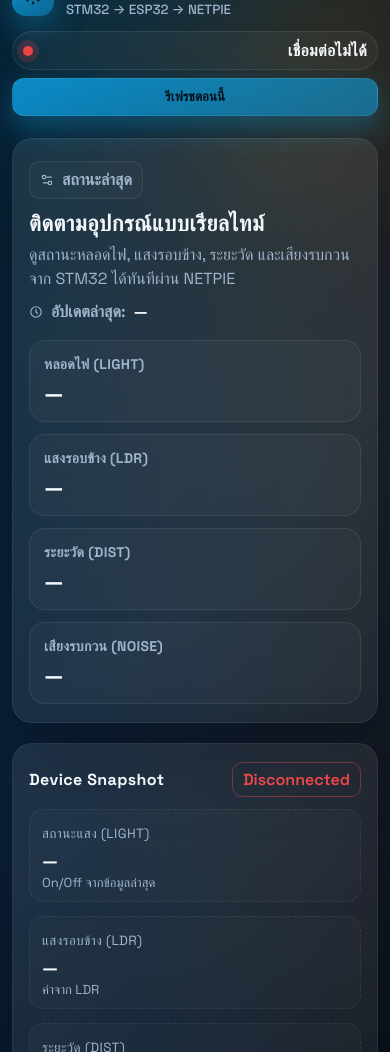
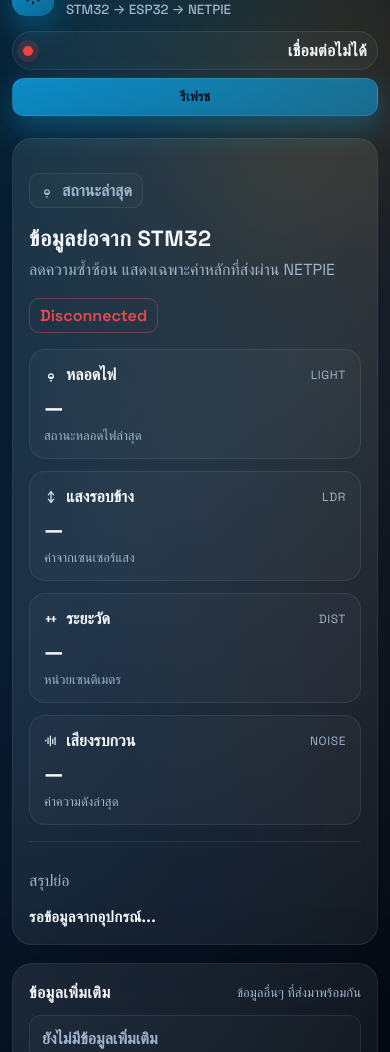
Before and after one commit to Pornmongkolnano/smart-light-backend, a website: page public/index.html in a window 390 px wide. Shown: the part 48-1100 px from the top of the page. Drawn offline with Linux system fonts and the light colour scheme; no server answers.

Commit message:
feat: refactor dashboard layout and update styles for better responsiveness

```diff
--- a/public/css/styles.css
+++ b/public/css/styles.css
@@ -144,20 +144,25 @@
   background: linear-gradient(145deg, rgba(255, 255, 255, 0.03), transparent);
   pointer-events: none;
 }
-.hero {
+.overview {
   display: grid;
-  grid-template-columns: repeat(auto-fit, minmax(260px, 1fr));
-  gap: 18px;
-  align-items: center;
-  margin-bottom: 20px;
+  gap: 16px;
+  margin-bottom: 18px;
 }
-.hero .title {
-  font-size: 28px;
+.overview-head {
+  display: flex;
+  justify-content: space-between;
+  align-items: flex-start;
+  gap: 16px;
+  flex-wrap: wrap;
+}
+.overview .title {
+  font-size: 26px;
   margin: 0 0 6px;
   letter-spacing: 0.5px;
 }
-.hero p {
-  margin: 4px 0 10px;
+.lead {
+  margin: 6px 0 0;
   color: var(--muted);
   line-height: 1.5;
 }
@@ -169,33 +174,65 @@
   font-weight: 600;
 }
 .meta strong { color: var(--text); }
-.stat-badges {
+.overview-meta {
   display: grid;
-  grid-template-columns: repeat(auto-fit, minmax(140px, 1fr));
+  gap: 10px;
+  align-content: start;
+  justify-items: end;
+  min-width: 220px;
+}
+.stat-grid {
+  display: grid;
+  grid-template-columns: repeat(auto-fit, minmax(220px, 1fr));
   gap: 12px;
 }
-.badge {
+.stat-card {
   padding: 14px;
   border-radius: 16px;
   border: 1px solid var(--border);
   background: rgba(255, 255, 255, 0.03);
+  display: grid;
+  gap: 4px;
 }
-.badge h3 {
-  margin: 0;
-  font-size: 14px;
+.stat-head {
+  display: flex;
+  align-items: center;
+  justify-content: space-between;
+  gap: 10px;
+}
+.stat-head .label {
+  display: inline-flex;
+  align-items: center;
+  gap: 8px;
+  font-weight: 700;
+}
+.stat-head .code {
   color: var(--muted);
-  letter-spacing: 0.3px;
+  font-size: 12px;
+  letter-spacing: 0.6px;
 }
-.badge .value {
-  margin-top: 6px;
+.stat-value {
+  margin: 4px 0 2px;
   font-size: 26px;
   font-weight: 700;
   letter-spacing: 0.4px;
 }
-.grid {
-  display: grid;
-  grid-template-columns: repeat(auto-fit, minmax(280px, 1fr));
-  gap: 16px;
+.stat-sub {
+  color: var(--muted);
+  font-size: 13px;
+}
+.summary-row {
+  border-top: 1px solid var(--border);
+  padding-top: 12px;
+  display: flex;
+  align-items: center;
+  justify-content: space-between;
+  gap: 12px;
+}
+.summary-text {
+  font-size: 16px;
+  font-weight: 700;
+  letter-spacing: 0.3px;
 }
 .panel header {
   display: flex;
@@ -219,32 +256,7 @@
 .chip.good { color: var(--success); border-color: rgba(34, 197, 94, 0.5); }
 .chip.warn { color: var(--warning); border-color: rgba(250, 204, 21, 0.4); }
 .chip.bad { color: var(--danger); border-color: rgba(239, 68, 68, 0.4); }
-.metrics {
-  display: grid;
-  grid-template-columns: repeat(auto-fit, minmax(160px, 1fr));
-  gap: 14px;
-}
-.metric {
-  border: 1px dashed var(--border);
-  border-radius: 14px;
-  padding: 12px 12px 10px;
-  background: rgba(255, 255, 255, 0.02);
-  min-height: 84px;
-}
-.metric small {
-  color: var(--muted);
-  letter-spacing: 0.4px;
-}
-.metric .metric-value {
-  margin-top: 6px;
-  font-size: 20px;
-  font-weight: 700;
-}
-.metric .sub {
-  color: var(--muted);
-  font-size: 13px;
-  margin-top: 2px;
-}
+.small { font-size: 13px; }
 .list {
   list-style: none;
   margin: 0;
@@ -302,25 +314,10 @@
   70% { box-shadow: 0 0 0 16px rgba(14,165,233,0); }
   100% { box-shadow: 0 0 0 0 rgba(14,165,233,0); }
 }
-@media (max-width: 700px) {
-  header.topbar { flex-direction: column; align-items: flex-start; }
-  .hero .title { font-size: 24px; }
-  .badge .value { font-size: 22px; }
-}
-
 @media (max-width: 1100px) {
   .wrapper {
     width: min(1100px, 100% - 28px);
     padding: 26px 18px 50px;
-  }
-  .hero {
-    grid-template-columns: 1fr;
-  }
-  .stat-badges {
-    grid-template-columns: repeat(auto-fit, minmax(180px, 1fr));
-  }
-  .badge .value {
-    font-size: 24px;
   }
   .panel {
     padding: 20px;
@@ -333,6 +330,14 @@
     align-items: flex-start;
     gap: 12px;
   }
+  .overview-head {
+    flex-direction: column;
+    align-items: flex-start;
+  }
+  .overview-meta {
+    justify-items: start;
+    min-width: auto;
+  }
   .controls {
     width: 100%;
     justify-content: space-between;
@@ -341,11 +346,8 @@
     flex: 1;
     min-width: 160px;
   }
-  .grid {
-    grid-template-columns: 1fr;
-  }
-  .metrics {
-    grid-template-columns: repeat(auto-fit, minmax(180px, 1fr));
+  .stat-grid {
+    grid-template-columns: repeat(auto-fit, minmax(200px, 1fr));
   }
 }
 
@@ -364,25 +366,26 @@
     width: 100%;
     justify-content: space-between;
   }
-  .hero .title {
+  .overview .title {
     font-size: 22px;
+  }
+  .stat-value {
+    font-size: 22px;
+  }
+  .summary-text {
+    font-size: 15px;
+  }
+  .summary-row {
+    flex-direction: column;
+    align-items: flex-start;
   }
   .panel {
     padding: 18px 16px;
   }
-  .badge .value {
-    font-size: 22px;
-  }
-  .metric .metric-value {
-    font-size: 18px;
-  }
 }
 
 @media (max-width: 440px) {
-  .stat-badges {
-    grid-template-columns: 1fr;
-  }
-  .metrics {
+  .stat-grid {
     grid-template-columns: 1fr;
   }
   button {
--- a/public/index.html
+++ b/public/index.html
@@ -37,90 +37,110 @@
           <span class="dot"></span>
           <span data-status-text>กำลังรอข้อมูล</span>
         </div>
-        <button id="refreshBtn" type="button">รีเฟรชตอนนี้</button>
+        <button id="refreshBtn" type="button">รีเฟรช</button>
       </div>
     </header>
 
-    <section class="panel hero">
+    <section class="panel overview">
+      <div class="overview-head">
         <div>
           <p class="mini-label">
             <svg width="14" height="14" viewBox="0 0 24 24" fill="none" stroke="currentColor" stroke-width="2">
-            <path d="M20 7h-9"></path>
-            <path d="M14 17H5"></path>
-            <circle cx="17" cy="17" r="3"></circle>
-            <circle cx="7" cy="7" r="3"></circle>
+              <path d="M9 18h6"></path>
+              <path d="M10 22h4"></path>
+              <path d="M8 14a4 4 0 1 1 8 0v2H8z"></path>
             </svg>
             สถานะล่าสุด
           </p>
-        <h2 class="title">ติดตามอุปกรณ์แบบเรียลไทม์</h2>
-        <p>ดูสถานะหลอดไฟ, แสงรอบข้าง, ระยะวัด และเสียงรบกวนจาก STM32 ได้ทันทีผ่าน NETPIE</p>
-        <div class="meta">
-          <svg width="14" height="14" viewBox="0 0 24 24" fill="none" stroke="currentColor" stroke-width="2">
-            <circle cx="12" cy="12" r="9"></circle>
-            <polyline points="12 7 12 12 15 15"></polyline>
-          </svg>
-          อัปเดตล่าสุด: <strong data-last-update>—</strong>
+          <h2 class="title">ข้อมูลย่อจาก STM32</h2>
+          <p class="lead">ลดความซ้ำซ้อน แสดงเฉพาะค่าหลักที่ส่งผ่าน NETPIE</p>
+        </div>
+        <div class="overview-meta">
+          <span class="chip warn" data-health>Waiting</span>
         </div>
       </div>
-      <div class="stat-badges">
-        <div class="badge pulse">
-          <h3>หลอดไฟ (LIGHT)</h3>
-          <div class="value" data-light>—</div>
+
+      <div class="stat-grid">
+        <div class="stat-card">
+          <div class="stat-head">
+            <span class="label">
+              <svg width="14" height="14" viewBox="0 0 24 24" fill="none" stroke="currentColor" stroke-width="2">
+                <path d="M9 18h6"></path>
+                <path d="M10 22h4"></path>
+                <path d="M8 14a4 4 0 1 1 8 0v2H8z"></path>
+              </svg>
+              หลอดไฟ
+            </span>
+            <span class="code">LIGHT</span>
           </div>
-        <div class="badge">
-          <h3>แสงรอบข้าง (LDR)</h3>
-          <div class="value" data-ldr>—</div>
+          <div class="stat-value" data-light>—</div>
+          <div class="stat-sub">สถานะหลอดไฟล่าสุด</div>
         </div>
-        <div class="badge">
-          <h3>ระยะวัด (DIST)</h3>
-          <div class="value" data-distance>—</div>
+        <div class="stat-card">
+          <div class="stat-head">
+            <span class="label">
+              <svg width="14" height="14" viewBox="0 0 24 24" fill="none" stroke="currentColor" stroke-width="2">
+                <path d="M12 3v18"></path>
+                <path d="m17 9-5-6-5 6"></path>
+                <path d="m7 15 5 6 5-6"></path>
+              </svg>
+              แสงรอบข้าง
+            </span>
+            <span class="code">LDR</span>
           </div>
-        <div class="badge">
-          <h3>เสียงรบกวน (NOISE)</h3>
-          <div class="value" data-noise>—</div>
+          <div class="stat-value" data-ldr>—</div>
+          <div class="stat-sub">ค่าจากเซนเซอร์แสง</div>
+        </div>
+        <div class="stat-card">
+          <div class="stat-head">
+            <span class="label">
+              <svg width="14" height="14" viewBox="0 0 24 24" fill="none" stroke="currentColor" stroke-width="2">
+                <path d="M3 12h18"></path>
+                <path d="M7 8h1v8H7z"></path>
+                <path d="M16 8h1v8h-1z"></path>
+              </svg>
+              ระยะวัด
+            </span>
+            <span class="code">DIST</span>
+          </div>
+          <div class="stat-value" data-distance>—</div>
+          <div class="stat-sub">หน่วยเซนติเมตร</div>
+        </div>
+        <div class="stat-card">
+          <div class="stat-head">
+            <span class="label">
+              <svg width="14" height="14" viewBox="0 0 24 24" fill="none" stroke="currentColor" stroke-width="2">
+                <path d="M3 10v3"></path>
+                <path d="M7 6v11"></path>
+                <path d="M11 3v18"></path>
+                <path d="M15 8v9"></path>
+                <path d="M19 5v14"></path>
+              </svg>
+              เสียงรบกวน
+            </span>
+            <span class="code">NOISE</span>
+          </div>
+          <div class="stat-value" data-noise>—</div>
+          <div class="stat-sub">ค่าความดังล่าสุด</div>
+        </div>
+      </div>
+
+      <div class="summary-row">
+        <div>
+          <p class="muted">สรุปย่อ</p>
+          <div class="summary-text" data-quick-summary>รอข้อมูลจากอุปกรณ์...</div>
         </div>
       </div>
     </section>
 
-    <section class="grid">
-      <article class="panel">
-        <header>
-          <h2>Device Snapshot</h2>
-          <span class="chip" data-health>Waiting</span>
-        </header>
-        <div class="metrics">
-          <div class="metric">
-            <small>สถานะแสง (LIGHT)</small>
-            <div class="metric-value" data-light-detail>—</div>
-            <div class="sub">On/Off จากข้อมูลล่าสุด</div>
-          </div>
-          <div class="metric">
-            <small>แสงรอบข้าง (LDR)</small>
-            <div class="metric-value" data-ldr-detail>—</div>
-            <div class="sub">ค่าจาก LDR</div>
-          </div>
-          <div class="metric">
-            <small>ระยะวัด (DIST)</small>
-            <div class="metric-value" data-distance-detail>—</div>
-            <div class="sub">หน่วยเซนติเมตร</div>
-          </div>
-          <div class="metric">
-            <small>เสียงรบกวน (NOISE)</small>
-            <div class="metric-value" data-noise-detail>—</div>
-            <div class="sub">ค่าความดังล่าสุด</div>
-          </div>
-        </div>
-      </article>
-
-      <article class="panel">
+    <section class="panel">
       <header>
         <h2>ข้อมูลเพิ่มเติม</h2>
-          <span class="chip warn">Live</span>
+        <span class="muted small">ข้อมูลอื่นๆ ที่ส่งมาพร้อมกัน</span>
       </header>
       <ul class="list" data-extra-list>
         <li class="muted">ยังไม่มีข้อมูลเพิ่มเติม</li>
       </ul>
-      </article>
     </section>
   </div>
   <script src="/js/app.js"></script>
--- a/public/js/app.js
+++ b/public/js/app.js
@@ -1,29 +1,26 @@
 (function () {
   const state = { timer: null };
+  const STALE_MS = 12000;
   const refs = {
     statusText: document.querySelector('[data-status-text]'),
     connection: document.querySelector('[data-connection]'),
     health: document.querySelector('[data-health]'),
-    lastUpdate: document.querySelector('[data-last-update]'),
     light: document.querySelector('[data-light]'),
     ldr: document.querySelector('[data-ldr]'),
     noise: document.querySelector('[data-noise]'),
     distance: document.querySelector('[data-distance]'),
-    lightDetail: document.querySelector('[data-light-detail]'),
-    ldrDetail: document.querySelector('[data-ldr-detail]'),
-    noiseDetail: document.querySelector('[data-noise-detail]'),
-    distanceDetail: document.querySelector('[data-distance-detail]'),
     extraList: document.querySelector('[data-extra-list]'),
+    summaryText: document.querySelector('[data-quick-summary]'),
     refreshBtn: document.getElementById('refreshBtn'),
   };
 
   const primaryFields = ['LIGHT', 'LDR', 'DIST', 'NOISE'];
 
-  function setBadge(status) {
+  function setBadge(status, message) {
     const classList = refs.connection.classList;
     classList.remove('online', 'offline');
     classList.add(status ? 'online' : 'offline');
-    refs.statusText.textContent = status ? 'รับข้อมูลจาก NETPIE แล้ว' : 'กำลังรอข้อมูล';
+    refs.statusText.textContent = message || (status ? 'รับข้อมูลจาก NETPIE แล้ว' : 'กำลังรอข้อมูล');
   }
 
   function formatLight(val) {
@@ -42,7 +39,9 @@
 
   function formatLdr(val) {
     if (val === undefined || val === null || val === '') return '—';
-    return Number(val);
+    const num = Number(val);
+    if (Number.isNaN(num)) return String(val);
+    return num;
   }
 
   function formatNoise(val) {
@@ -52,24 +51,11 @@
     return String(val);
   }
 
-  function relativeTime(date) {
-    const diff = Date.now() - date.getTime();
-    if (diff < 0) return 'เพิ่งอัปเดต';
-    const seconds = Math.floor(diff / 1000);
-    if (seconds < 60) return seconds + ' วินาทีที่แล้ว';
-    const minutes = Math.floor(seconds / 60);
-    if (minutes < 60) return minutes + ' นาทีที่แล้ว';
-    const hours = Math.floor(minutes / 60);
-    if (hours < 24) return hours + ' ชั่วโมงที่แล้ว';
-    const days = Math.floor(hours / 24);
-    return days + ' วันที่แล้ว';
-  }
-
   function updateExtras(data) {
     refs.extraList.innerHTML = '';
     const entries = Object.entries(data || {}).filter(([key]) => !primaryFields.includes(key));
     if (!entries.length) {
-      refs.extraList.innerHTML = '<li class="muted">ยังไม่มีข้อมูลอื่นเพิ่มเติม</li>';
+      refs.extraList.innerHTML = '<li class="muted">ยังไม่มีข้อมูลเพิ่มเติม</li>';
       return;
     }
     entries.forEach(([key, value]) => {
@@ -85,16 +71,40 @@
     });
   }
 
+  function buildSummary(light, ldr, distance, noise, dataStatus) {
+    const parts = [];
+    if (light !== '—') parts.push('หลอดไฟ ' + light);
+    if (ldr !== '—') parts.push('แสง ' + ldr);
+    if (distance !== '—') parts.push('ระยะ ' + distance);
+    if (noise !== '—') parts.push('เสียง ' + noise);
+    if (!dataStatus) {
+      return parts.length ? parts.join(' • ') : 'รอข้อมูลจากอุปกรณ์...';
+    }
+    if (!parts.length) return dataStatus;
+    return parts.join(' • ') + ' • ' + dataStatus;
+  }
+
   function render(payload) {
     const ok = payload && payload.ok && payload.data;
-    setBadge(Boolean(ok));
+    const updatedAt = ok && payload.updatedAt ? new Date(payload.updatedAt) : null;
+    const ageMs = updatedAt ? Date.now() - updatedAt.getTime() : Infinity;
+    const ageSec = Number.isFinite(ageMs) ? Math.floor(ageMs / 1000) : null;
+    const isFresh = ok && ageMs < STALE_MS;
 
-    refs.health.textContent = ok ? 'Live' : 'Waiting';
-    refs.health.className = 'chip ' + (ok ? 'good' : 'warn');
+    const statusMessage = !ok
+      ? 'กำลังรอข้อมูล'
+      : isFresh
+        ? 'รับข้อมูลจาก NETPIE แล้ว'
+        : ageSec !== null
+          ? `ข้อมูลไม่อัปเดตเกิน ${ageSec} วินาที`
+          : 'ข้อมูลยังไม่อัปเดต';
+
+    setBadge(isFresh, statusMessage);
+
+    refs.health.textContent = !ok ? 'Waiting' : isFresh ? 'Live' : 'Stale';
+    refs.health.className = 'chip ' + (!ok ? 'warn' : isFresh ? 'good' : 'warn');
 
     const data = ok ? payload.data : {};
-    const updated = ok && payload.updatedAt ? new Date(payload.updatedAt) : null;
-    refs.lastUpdate.textContent = updated ? relativeTime(updated) : 'ยังไม่เคยได้รับข้อมูล';
 
     const light = formatLight(data.LIGHT);
     const ldr = formatLdr(data.LDR);
@@ -102,13 +112,14 @@
     const noise = formatNoise(data.NOISE);
 
     refs.light.textContent = light;
-    refs.lightDetail.textContent = light;
     refs.ldr.textContent = ldr;
-    refs.ldrDetail.textContent = ldr;
     refs.distance.textContent = distance;
-    refs.distanceDetail.textContent = distance;
     refs.noise.textContent = noise;
-    refs.noiseDetail.textContent = noise;
+
+    if (refs.summaryText) {
+      const dataStatus = !ok ? 'รอข้อมูล' : isFresh ? 'ข้อมูลกำลังอัปเดต' : 'ข้อมูลหยุดอัปเดต';
+      refs.summaryText.textContent = buildSummary(light, ldr, distance, noise, dataStatus);
+    }
 
     updateExtras(data);
   }
@@ -126,11 +137,11 @@
     } catch (err) {
       refs.health.textContent = 'Disconnected';
       refs.health.className = 'chip bad';
-      refs.statusText.textContent = 'เชื่อมต่อไม่ได้';
+      setBadge(false, 'เชื่อมต่อไม่ได้');
     } finally {
       if (manual) {
         refs.refreshBtn.disabled = false;
-        refs.refreshBtn.textContent = 'รีเฟรชตอนนี้';
+        refs.refreshBtn.textContent = 'รีเฟรช';
       }
     }
   }
--- a/server.js
+++ b/server.js
@@ -40,6 +40,7 @@
 // ---------- 2) ตัวแปรเก็บสถานะล่าสุด ----------
 let lastStatus = null;   // เก็บ object แปลงจากข้อความ STATUS/JSON
 let lastRawMessage = ''; // เก็บข้อความดิบไว้ debug
+let lastUpdatedAt = null; // เก็บ timestamp เมื่อได้รับข้อมูลล่าสุด
 
 // ---------- 3) เชื่อม MQTT ไป NETPIE ----------
 const mqttClient = mqtt.connect(NETPIE_HOST, {
@@ -73,6 +74,7 @@
   const parsed = parseIncomingPayload(msgStr);
   if (parsed) {
     lastStatus = stripLegacyFields(parsed);
+    lastUpdatedAt = Date.now();
   }
 });
 
@@ -149,13 +151,14 @@
       ok: false,
       message: 'No data yet',
       raw: lastRawMessage,
+      updatedAt: lastUpdatedAt ? new Date(lastUpdatedAt).toISOString() : null,
     });
   }
   res.json({
     ok: true,
     data: lastStatus,
     raw: lastRawMessage,
-    updatedAt: new Date().toISOString(),
+    updatedAt: lastUpdatedAt ? new Date(lastUpdatedAt).toISOString() : null,
   });
 });
 
```
Also changed, not shown: 2 other files. Lines whose indentation alone changed are shown as unchanged.
